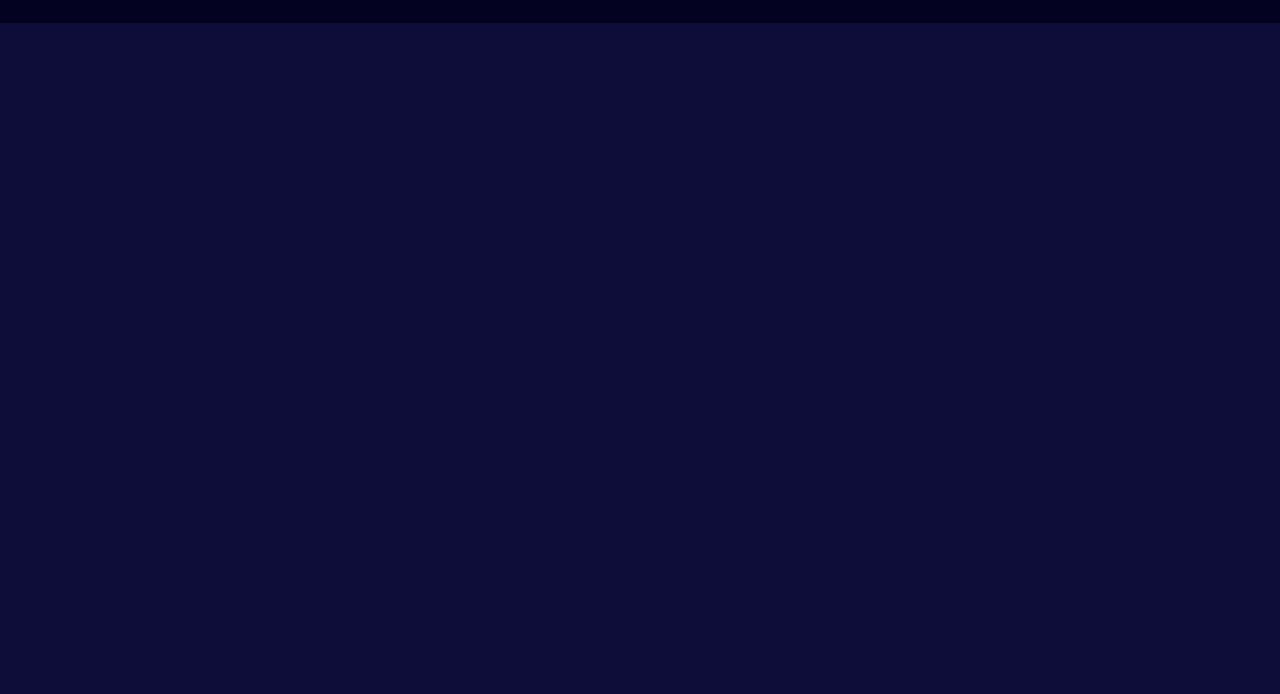
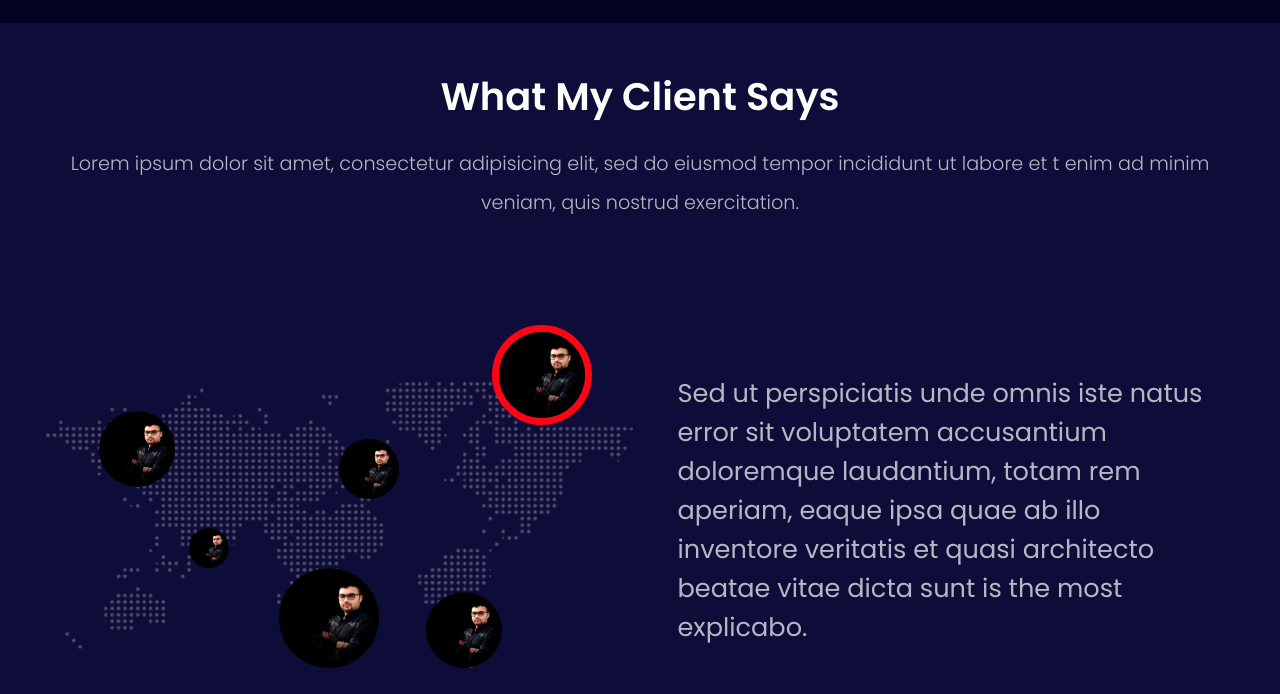
Before and after one commit to ahmadsoran/port, a plain HTML site: page index.html in a window 1280 px wide. Shown: the part 2601-3295 px from the top of the page. Before the commit the page ends 2624 px from the top, so only its background shows below. Drawn offline with nearby package versions, Linux system fonts and the light colour scheme.

Commit message:
new section

```diff
--- a/assets/grid.css
+++ b/assets/grid.css
@@ -1,5 +1,3 @@
-
-
 .row {
     --bs-gutter-x: 1.5rem;
     --bs-gutter-y: 0;
--- a/index.html
+++ b/index.html
@@ -183,6 +183,34 @@
 
 </div>
 
+<div id="section--5">
+    <div class="container">
+        <div class="headerTitle">
+         <h1>What My Client Says</h1>
+        </div>
+        <div class="s5headerText">
+            Lorem ipsum dolor sit amet, consectetur adipisicing elit, sed do eiusmod tempor incididunt ut labore et t enim ad minim veniam, quis nostrud exercitation.
+
+        </div>
+        <div class="row">
+            <div class="col-12 col-sm-6 col-md-6 col-lg-6 s5contentAnimationSide">
+                <img src="assets/img/map.png" alt="">
+
+                   <img id="img1" src="assets/img/me.png" alt="">
+                   <img id="img2" src="assets/img/me.png" alt="">
+                   <img id="img3" src="assets/img/me.png" alt="">
+                   <img id="img4" src="assets/img/me.png" alt="">
+                   <img id="img5" src="assets/img/me.png" alt="">
+                   <img id="img6" src="assets/img/me.png" alt="">
+
+            </div>
+            <div class="col-12 col-sm-6 col-md-6 col-lg-6 s5contentTextSide">
+                <p>Sed ut perspiciatis unde omnis iste natus error sit voluptatem accusantium doloremque laudantium, totam rem aperiam, eaque ipsa quae ab illo inventore veritatis et quasi architecto beatae vitae dicta sunt is the most explicabo. </p>
+            </div>
+        </div>
+    </div>
+</div>
+
     <script src="https://cdn.jsdelivr.net/npm/bootstrap@5.1.2/dist/js/bootstrap.bundle.min.js"
         integrity="sha384-kQtW33rZJAHjgefvhyyzcGF3C5TFyBQBA13V1RKPf4uH+bwyzQxZ6CmMZHmNBEfJ" crossorigin="anonymous">
     </script>
--- a/index.scss
+++ b/index.scss
@@ -1,10 +1,11 @@
 @import url(https://fonts.googleapis.com/css?family=Poppins:100,100italic,200,200italic,300,300italic,regular,italic,500,500italic,600,600italic,700,700italic,800,800italic,900,900italic);
 $wh-color: #FFFFFF;
 $hov-color: #d1d1d1;
-$bg-linear-one: rgb(95, 64, 207) ;
-$bg-linear-two: rgb(45, 0, 128) ;
+$bg-linear-one: rgb(95, 64, 207);
+$bg-linear-two: rgb(45, 0, 128);
 $sec3BG: #040221;
 $bgCardHover: #000000b0;
+
 * {
   margin: 0;
   padding: 0;
@@ -16,7 +17,7 @@ $bgCardHover: #000000b0;
 
 }
 
-html{
+html {
   scroll-behavior: smooth;
   font-size: 62.5%;
 
@@ -36,20 +37,21 @@ body {
 
 
 
-.container{
+.container {
   max-width: 1300px;
   min-width: 200px;
   margin: auto;
   padding: 2% 3%;
 }
 
-.navHead{
+.navHead {
   display: flex;
   justify-content: space-between;
   align-items: center;
   z-index: 1;
 
 }
+
 .navbar-brand {
   font-size: clamp(1.7rem, 4vw, 5.1rem);
   color: #FFFFFF;
@@ -127,23 +129,26 @@ body {
   background: none;
   cursor: pointer;
 }
+
 .nav-item button:hover {
   background-color: #FFFFFF;
   color: red;
 }
+
 .nav-item :hover {
   color: #d1d1d1;
 }
 
 @media screen and (max-width: 768px) {
 
-  .nvBtns{
+  .nvBtns {
     position: relative;
     margin-left: auto;
     z-index: 99999;
 
   }
-  .afterClick{
+
+  .afterClick {
     position: fixed;
     right: 5%;
     top: 5%;
@@ -151,7 +156,8 @@ body {
 
 
   }
-  .nvBtn{
+
+  .nvBtn {
     background-color: $wh-color;
     width: 2rem;
     height: .1rem;
@@ -162,20 +168,22 @@ body {
     transition: all .5s ease-in-out;
 
   }
-  .nav-item a{
+
+  .nav-item a {
     margin-bottom: 3%;
     opacity: 0;
-    transition:  0.3s ease-in-out;
+    transition: 0.3s ease-in-out;
 
   }
+
   .nav-item {
     position: fixed;
     display: grid;
     justify-items: center;
-    transform: translate(-50%,-50%);
+    transform: translate(-50%, -50%);
     top: 60%;
     left: 50%;
-   background: linear-gradient(to top right, $bg-linear-one , $bg-linear-two );
+    background: linear-gradient(to top right, $bg-linear-one, $bg-linear-two);
     width: 100%;
     height: 120%;
     min-height: 50%;
@@ -186,28 +194,36 @@ body {
     z-index: 1111;
     margin-top: -1%;
   }
- .nav-item a.fade{
+
+  .nav-item a.fade {
     opacity: 1;
   }
-  .nav-item.open{
+
+  .nav-item.open {
     clip-path: circle(100%);
     visibility: visible;
 
   }
-   .nvBtn.AnimNvBtn{
 
-    &:nth-child(2){
+  .nvBtn.AnimNvBtn {
+
+    &:nth-child(2) {
       display: none;
     }
-     &:nth-child(1){
+
+    &:nth-child(1) {
       transform: translate(-40%, 300%) rotate(50deg);
-    }  background-color: red;
-    &:nth-child(3){
+    }
+
+    background-color: red;
+
+    &:nth-child(3) {
       transform: translate(-45%, -400%) rotate(119deg);
       background-color: red;
     }
 
   }
+
   .fa-arrow-circle-down {
     display: block;
   }
@@ -227,16 +243,19 @@ body {
 
   }
 }
+
 @media screen and (max-width: 1200px) {
   .layaer {
     display: none;
   }
 }
+
 @media screen and (min-width: 1329px) {
   .layaer {
     display: none;
   }
 }
+
 .layaer {
   width: clamp(1rem, 23vw, 60rem);
   overflow: hidden;
@@ -250,12 +269,14 @@ body {
 
 }
 
-#section--2{
+#section--2 {
   height: 100vh;
 }
-.se2Content{
+
+.se2Content {
   margin-top: 4rem;
-  p{
+
+  p {
     color: $wh-color;
     font-size: 2rem;
     font-family: 'Poppins';
@@ -263,7 +284,8 @@ body {
     font-weight: 400;
     opacity: .8;
   }
-  h1{
+
+  h1 {
     color: $wh-color;
     font-size: clamp(3rem, 5.8vw, 7.5rem);
     font-weight: bold;
@@ -271,7 +293,8 @@ body {
     margin-top: 1%;
 
   }
-  h6{
+
+  h6 {
     color: $wh-color;
     font-size: 1.3rem;
     margin-top: 2%;
@@ -279,36 +302,41 @@ body {
     opacity: .7;
 
 
-    em{
-      color:red;
+    em {
+      color: red;
       font-size: 1.3rem;
       font-style: normal;
     }
 
   }
-  .FindMeText{
+
+  .FindMeText {
     font-size: 1.5rem;
     margin-top: 2%;
     font-weight: 400;
     opacity: .7;
   }
-  i{
-    font-size:3rem;
+
+  i {
+    font-size: 3rem;
     margin-top: 2%;
     color: $wh-color;
     transition: all 0.3s ease-in-out;
-    margin-right: 3rem ;
+    margin-right: 3rem;
     opacity: .7;
-    &:hover{
+
+    &:hover {
       color: red;
       cursor: pointer;
 
     }
   }
 }
-.btnSocial{
+
+.btnSocial {
   display: flex;
-button{
+
+  button {
     display: block;
     color: #FFFFFF;
     stroke-width: 2px;
@@ -334,24 +362,27 @@ button{
     margin-bottom: 2rem;
     cursor: pointer;
 
-  &:hover{
+    &:hover {
       background-color: #FFFFFF;
 
       color: red;
     }
-  &:nth-child(1){
+
+    &:nth-child(1) {
       background-color: #FF0513;
       border: red solid 2px;
 
-    &:hover{
+      &:hover {
         background-color: $wh-color;
         border: $wh-color solid 2px;
 
       }
     }
-}}
-.se2Content2{
-   img{
+  }
+}
+
+.se2Content2 {
+  img {
     width: 100%;
     mix-blend-mode: screen;
     filter: brightness(30%) saturate(40%);
@@ -363,35 +394,37 @@ button{
   }
 }
 
-.shape{
+.shape {
   width: 15vw;
   position: absolute;
   left: 0%;
   top: 50%;
   z-index: -1;
-  transform: translate(-20% , -45%);
+  transform: translate(-20%, -45%);
 }
 
-#section--3{
+#section--3 {
   margin-top: 3rem;
   background-color: $sec3BG;
   width: 100%;
   height: 100vh;
 
 }
-.aboutSection{
+
+.aboutSection {
   margin-top: 10%;
 
 
 }
 
-.sec3Content{
-h1{
+.sec3Content {
+  h1 {
     color: $wh-color;
     font-size: clamp(1.7rem, 4vw, 5.1rem);
     font-weight: 400;
   }
-p{
+
+  p {
     color: $wh-color;
     font-size: 1rem;
     font-weight: 200;
@@ -401,7 +434,7 @@ p{
 
 }
 
-.devimg{
+.devimg {
   width: 100%;
   height: 50vh;
   fill: #0E0C38;
@@ -420,7 +453,7 @@ p{
 }
 
 
-#section--4{
+#section--4 {
   width: 100%;
   height: auto;
   background-color: $sec3BG;
@@ -428,19 +461,22 @@ p{
 
 
 }
-.portSectionH{
+
+.portSectionH {
   display: flex;
   justify-content: space-between;
   align-items: center;
   position: relative;
-  h1{
+
+  h1 {
     color: $wh-color;
-    font-size: clamp(3.5rem, 5vw , 10rem);
+    font-size: clamp(3.5rem, 5vw, 10rem);
     font-weight: 400;
-    &::after{
+
+    &::after {
       content: '';
       background-color: red;
-      width: clamp(1.5rem, 19vw , 60rem);
+      width: clamp(1.5rem, 19vw, 60rem);
       height: 1px;
       position: absolute;
       margin-left: 2.5%;
@@ -451,16 +487,16 @@ p{
   }
 }
 
-.portBtn{
+.portBtn {
 
-  button{
+  button {
     stroke: #FFFFFF;
     stroke-width: 2px;
     stroke-linecap: butt;
     stroke-linejoin: miter;
     stroke-miterlimit: 100;
-   width: clamp(2.9rem, 4vw , 10rem);
-   height: clamp(2.9rem, 4vw , 10rem);
+    width: clamp(2.9rem, 4vw, 10rem);
+    height: clamp(2.9rem, 4vw, 10rem);
     background-color: transparent;
     border: 1px solid #FFFFFF;
     border-radius: 50%;
@@ -473,39 +509,42 @@ p{
 
 
   }
-  button.btnActive{
+
+  button.btnActive {
     background-color: #FF0513;
 
   }
 }
 
-.portHeaderLinks{
+.portHeaderLinks {
   margin-bottom: 5%;
-a{
+
+  a {
     color: $wh-color;
     margin-right: 1rem;
     text-decoration: none;
     text-transform: capitalize;
-  font-size: clamp(1rem, 2vw , 3rem);
+    font-size: clamp(1rem, 2vw, 3rem);
     font-weight: 300;
     opacity: .7;
     transition: all .3s ease-in-out;
 
 
   }
-a.activedLink{
+
+  a.activedLink {
     color: #ff0000;
     opacity: 1;
   }
 }
 
-.sec4Content{
+.sec4Content {
   padding: 2.5%;
   border-radius: 2rem;
   overflow: hidden;
 }
 
-.hoverCard{
+.hoverCard {
   background-color: $bgCardHover;
   width: 100%;
   height: 100%;
@@ -517,7 +556,7 @@ a.activedLink{
   transition: all .7s ease;
 }
 
-.hovCtext{
+.hovCtext {
   position: absolute;
   padding: 5%;
   bottom: -10%;
@@ -525,27 +564,29 @@ a.activedLink{
   transition: all .7s ease .3s;
 
 
-  h1{
+  h1 {
     color: $wh-color;
     font-size: 2rem;
     font-weight: 500;
-    &::before{
-      content:'';
+
+    &::before {
+      content: '';
       background-color: #ff0000;
-      width: clamp(.1rem , 100% , 1.5rem);
+      width: clamp(.1rem, 100%, 1.5rem);
       height: 1px;
       position: absolute;
-      left:0%;
+      left: 0%;
       top: 40%
     }
   }
-  p{
+
+  p {
     color: $wh-color;
   }
 }
 
 
-.card{
+.card {
   width: 100%;
   height: 25rem;
   border-radius: 2rem;
@@ -555,18 +596,21 @@ a.activedLink{
   background-repeat: no-repeat;
   background-color: black;
   overflow: hidden;
-&:hover{
+
+  &:hover {
     background-size: 110%;
 
   }
-  &:hover .hoverCard{
+
+  &:hover .hoverCard {
     bottom: 0%;
     overflow: visible;
     opacity: 1;
     z-index: 10;
 
   }
-   &:hover .hovCtext{
+
+  &:hover .hovCtext {
     bottom: 0%;
     opacity: 1;
     z-index: 10;
@@ -574,7 +618,7 @@ a.activedLink{
   }
 }
 
-.customBTN1{
+.customBTN1 {
   color: #FFFFFF;
   stroke-width: 2px;
   stroke-linecap: butt;
@@ -594,55 +638,173 @@ a.activedLink{
   -o-transition: .3s;
   background: none;
   cursor: pointer;
-  &:hover{
+
+  &:hover {
     background-color: #FFFFFF;
-    color:#FF0513;
+    color: #FF0513;
   }
 
 
 }
 
+#section--5{
+  width: 100%;
+  height: auto;
+  position: relative;
+}
+.headerTitle{
+  padding: 2rem 0rem;
+  h1{
+    color: #FFFFFF;
+  font-size: clamp(2rem, 3vw , 6rem);
+  text-align: center;
+  font-weight: 600;
+  }
+}
+.s5headerText{
+  color: $wh-color;
+  font-size: clamp(.5rem, 1.5vw , 2rem);
+  padding: 0rem 3rem;
+  text-align: center;
+  line-height: 200%;
+  font-weight: 300;
+  opacity: .7;
+  margin-bottom: 10rem;
+
+}
+.s5contentTextSide{
+  display: grid;
+  place-items: center;
+ p{
+  margin-top: 3rem;
+  color: $wh-color;
+  font-size: 3rem;
+  padding: 0rem 3rem;
+  text-align: left;
+  font-size: clamp(.8rem, 2vw , 3.0rem);
+  opacity: .7;
+ }
+}
+.s5contentAnimationSide{
+  margin-top: 6rem;
+  display: grid;
+  place-items: center;
+  position: relative;
+img{
+  width: 100%;
+  height: auto;
+}
+
+}
+
+
+
+
+
+#img1{
+  width: clamp(6rem , 10vw , 10rem);
+  height: clamp(6rem , 10vw , 10rem);
+  border-radius: 50%;
+  position: absolute;
+  top: -20%;
+  right: 8%;
+  border: clamp(.1rem , 1vw , .7rem) solid #FF0513;
+}
+#img2{
+  width: clamp(5rem , 7vw , 7.6rem);
+  height: clamp(5rem , 7vw , 7.6rem);
+  border-radius: 50%;
+  position: absolute;
+  top: 10%;
+  left: 10%;
+}
+#img3{
+  width: clamp(4rem , 6vw , 6rem);
+  height: clamp(4rem , 6vw , 6rem);
+  border-radius: 50%;
+  position: absolute;
+  top: 20%;
+  left: 50%;
+}
+#img4{
+  width: clamp(2.5rem , 4vw , 4rem);
+  height: clamp(2.5rem , 4vw , 4rem);
+  border-radius: 50%;
+  position: absolute;
+  bottom: 35%;
+  left: 25%;
+}
+#img5{
+  width: clamp(6rem , 10vw , 10rem);
+  height: clamp(6rem , 10vw , 10rem);
+  border-radius: 50%;
+  position: absolute;
+  bottom: 0%;
+  left: 40%;
+}
+#img6{
+  width: clamp(5rem , 7vw , 7.6rem);
+  height: clamp(5rem , 7vw , 7.6rem);
+  border-radius: 50%;
+  position: absolute;
+  bottom: 0%;
+  right: 23%;
+}
+
 @media screen and (max-width:384px) {
 
-  .se2Content{
-    p , h1 ,h6 , i ,.btnSocial button{
+  .se2Content {
+
+    p,
+    h1,
+    h6,
+    i,
+    .btnSocial button {
       text-align: center;
     }
-    h1{
+
+    h1 {
       line-height: 3rem;
       margin: 2rem 0rem;
     }
-    i{
+
+    i {
       margin-right: 2rem;
       transform: translateX(100%);
     }
 
 
   }
-  .se2Content2{
-    img{
+
+  .se2Content2 {
+    img {
       filter: brightness(60%) saturate(0%);
 
 
     }
   }
-  .shape{
+
+  .shape {
     display: none;
   }
-  .devimg{
+
+  .devimg {
     margin-top: 3rem;
 
   }
-  .customBTN1{
+
+  .customBTN1 {
 
     transform: translateX(100%);
   }
 
-  .card{
+  .card {
     margin-bottom: 7%;
   }
-  .sec4Content{
+
+  .sec4Content {
     margin: 1% 0%;
 
   }
+
 }
```
Also changed, not shown: assets/img/map.png (added), index.css, 1 other file. Lines whose indentation alone changed are shown as unchanged.
